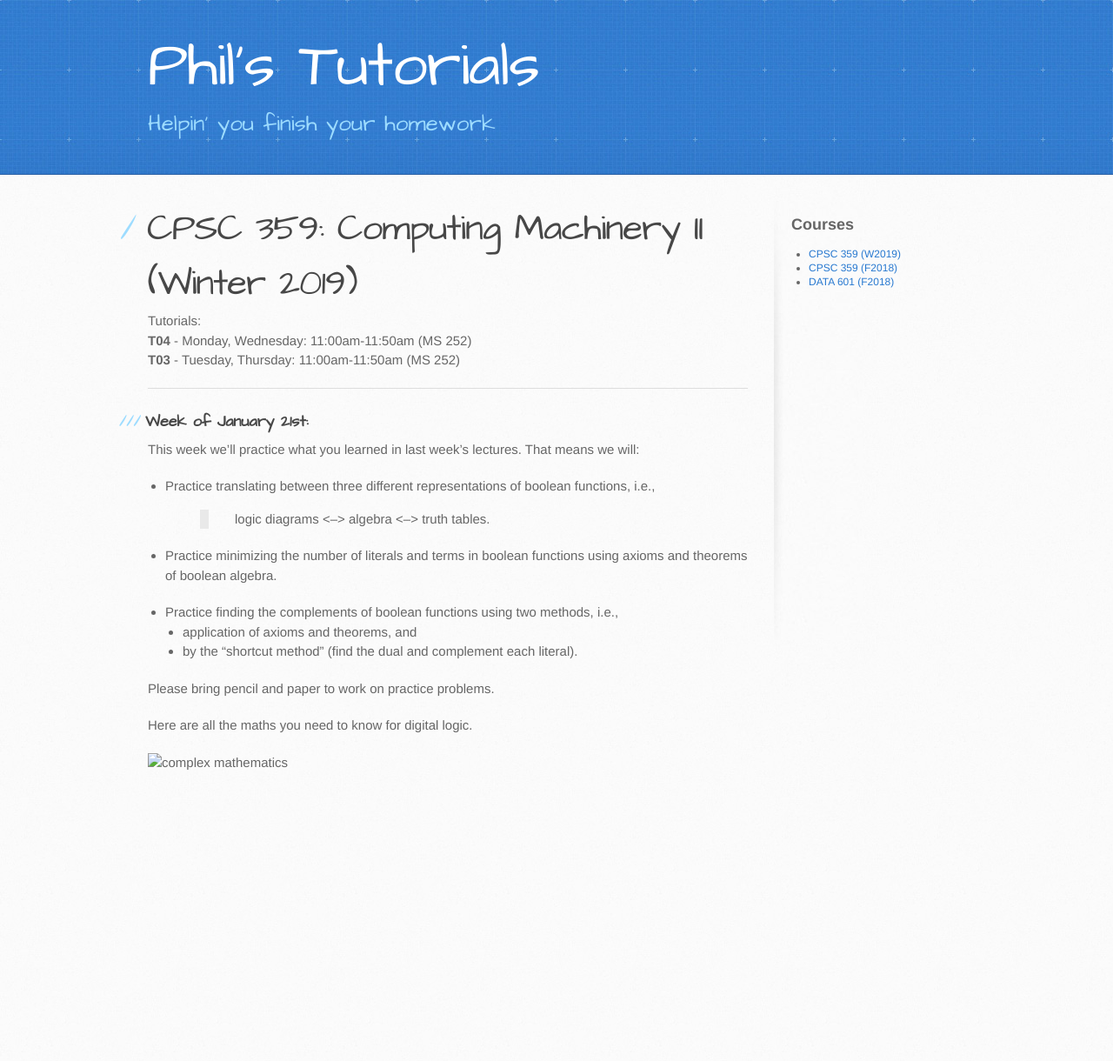
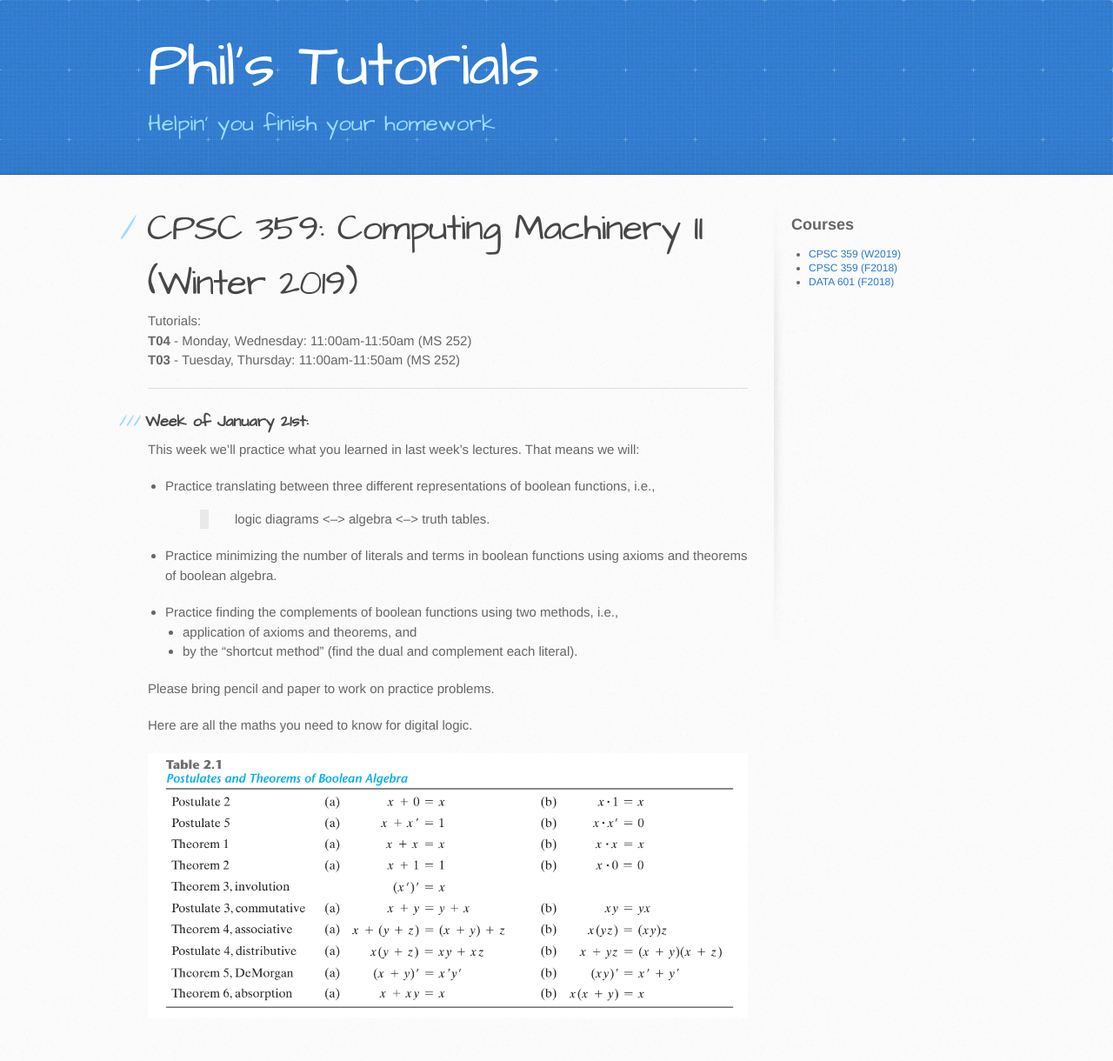
Before and after one commit to philstutorials/philstutorials.github.io, a Jekyll site: the page built from CPSC359W.md, in a window 1280 px wide. Shown: the whole page at 87% size. Built offline with Jekyll 4.4.1, drawn with Linux system fonts in a browser that asks for light colours; our own code applies the rules of GitHub Pages for plain Markdown files; before the commit the page ends 931 px from its top, so only the background shows below that.

Commit message:
Update CPSC359W.md

```diff
--- a/CPSC359W.md
+++ b/CPSC359W.md
@@ -27,4 +27,4 @@ Please bring pencil and paper to work on practice problems.
 
 Here are all the maths you need to know for digital logic.
 
-![complex mathematics](_data/postulates_theorems.png "complex mathematics")
+![complex mathematics](https://github.com/philstutorials/philstutorials.github.io/raw/master/_data/postulates_theorems.png "complex mathematics")
```
